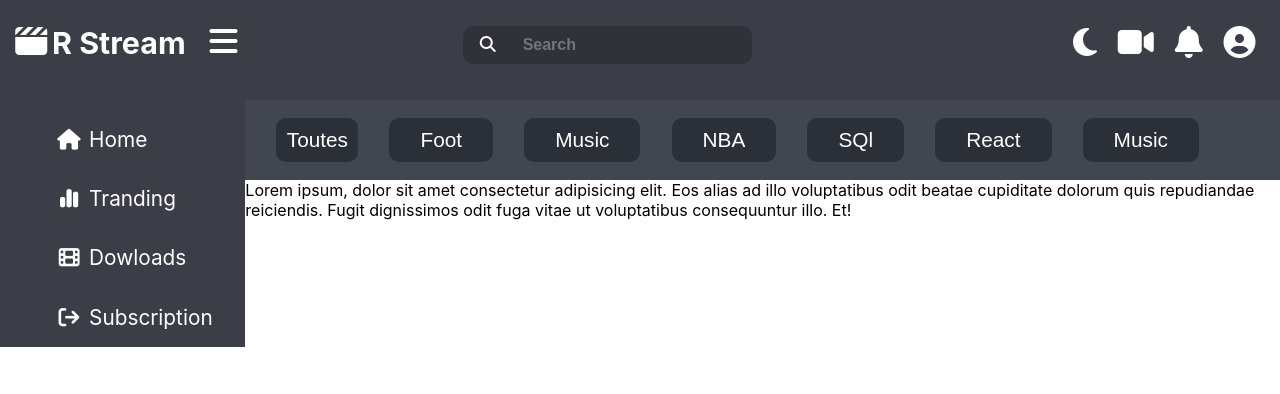
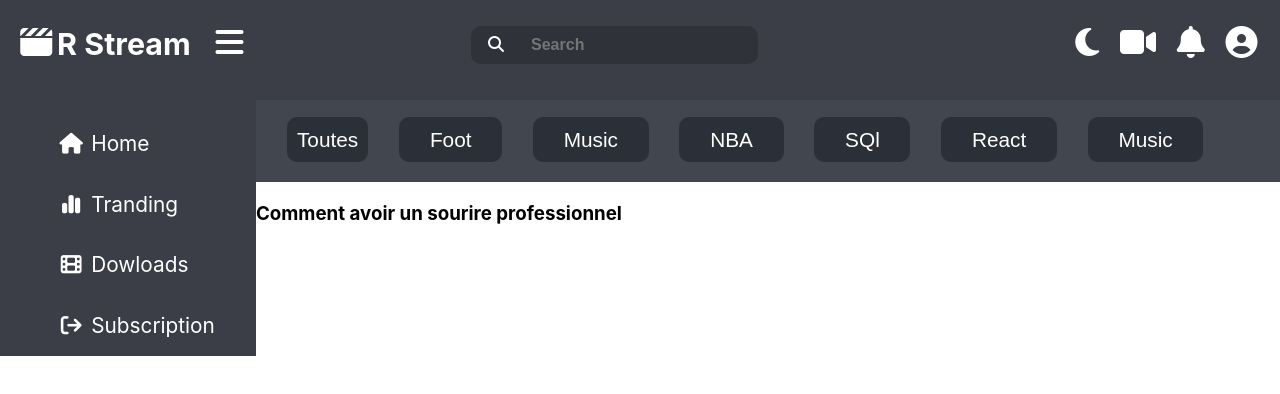
Before and after one commit to Rokabasi/youtube-clone-react, a React (Create React App) app: page / in a window 1280 px wide. Shown: the top 394 px of the page. Built offline with nearby package versions, Linux system fonts and the light colour scheme.

Commit message:
modification de l'input

```diff
--- a/src/Components/Main.jsx
+++ b/src/Components/Main.jsx
@@ -21,11 +21,15 @@ export default function Main () {
     // console.log(video)
 
     return(
-        <div>
+        <div className="main">
             <Header/>
             <VideoCritere/>
             <main>
-                <p>Lorem ipsum, dolor sit amet consectetur adipisicing elit. Eos alias ad illo voluptatibus odit beatae cupiditate dolorum quis repudiandae reiciendis. Fugit dignissimos odit fuga vitae ut voluptatibus consequuntur illo. Et!</p>
+                <div className="card">
+                    <img src="" alt="" className="card-image"/>
+                    <h3>Comment avoir un sourire professionnel</h3>
+                    <p></p>
+                </div>
             </main>
         </div>
     )
--- a/src/styles/header.css
+++ b/src/styles/header.css
@@ -35,6 +35,7 @@ header{
     font-weight: 600;
     color: white;
     background-color: #2F3238;
+    outline: none;
   }
   .my-icons{
     display: flex;
--- a/src/styles/main.css
+++ b/src/styles/main.css
@@ -3,7 +3,6 @@
     padding: 0;
     box-sizing: border-box;
 }
-main{
-    /* width: 80%; */
-
+.main{
+    width: 80%;
 }
--- a/src/styles/sidebar.css
+++ b/src/styles/sidebar.css
@@ -4,7 +4,7 @@
   box-sizing: border-box;
 }
 .side-bar{
-  width: 30%;
+  width: 20%;
   height: auto;
   background-color: #3B3E46;
   color: white;
--- a/src/styles/videocritere.css
+++ b/src/styles/videocritere.css
@@ -30,3 +30,6 @@ button{
 button:hover{
     background-color: #1d2025;
 }
+button:active{
+    background-color: #1d2025;
+}
```
